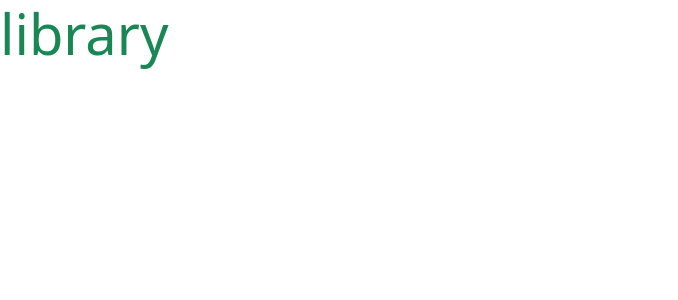
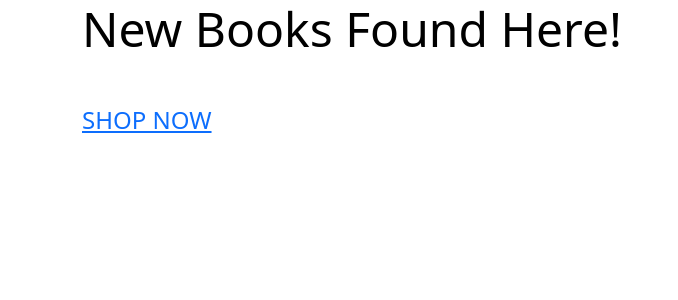
Before and after one commit to Aaron080913/lords-ladys-library, a Django app: page / in a window 1280 px wide. Shown: the top 300 px of the page, without its empty margins (0-678 px from the left). Run offline with Django 3.2, Linux system fonts and the light colour scheme.

Commit message:
added home page

```diff
--- a/home/templates/home/index.html
+++ b/home/templates/home/index.html
@@ -1,6 +1,29 @@
 {% extends "base.html" %}
 {% load static %}
 
+{% block page_header %}
+<div class="container header-container">
+    <div class="row">
+        <div class="col">
+
+        </div>
+    </div>
+</div>
+{% endblock %}
+
 {% block content %}
-<h1 class="display-4 text-success">library</h1>
+<div class="container h-100">
+    <div class="row h-100">
+        <div class="col-7 col-md-6 my-auto">
+            <h1 class="display-5 logo-font text-black">
+                New Books Found Here!
+            </h1>
+            <div class="my-5">
+                <h4>
+                    <a href="" class="shop-now-button btn-lg rounded-0 text-uppercase py-4">Shop Now</a>
+                </h4>
+            </div>
+        </div>
+    </div>
+</div>
 {% endblock %}
```
